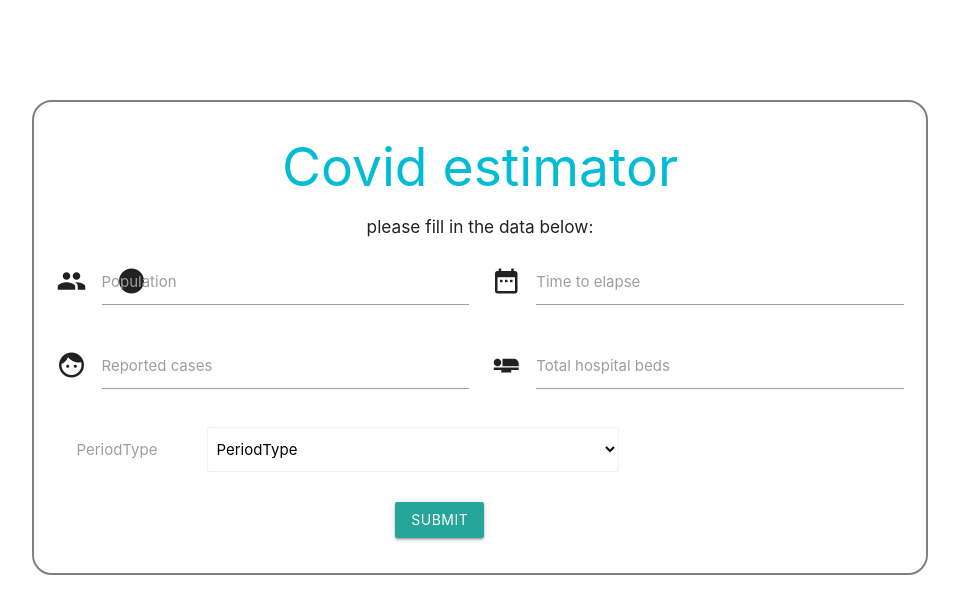
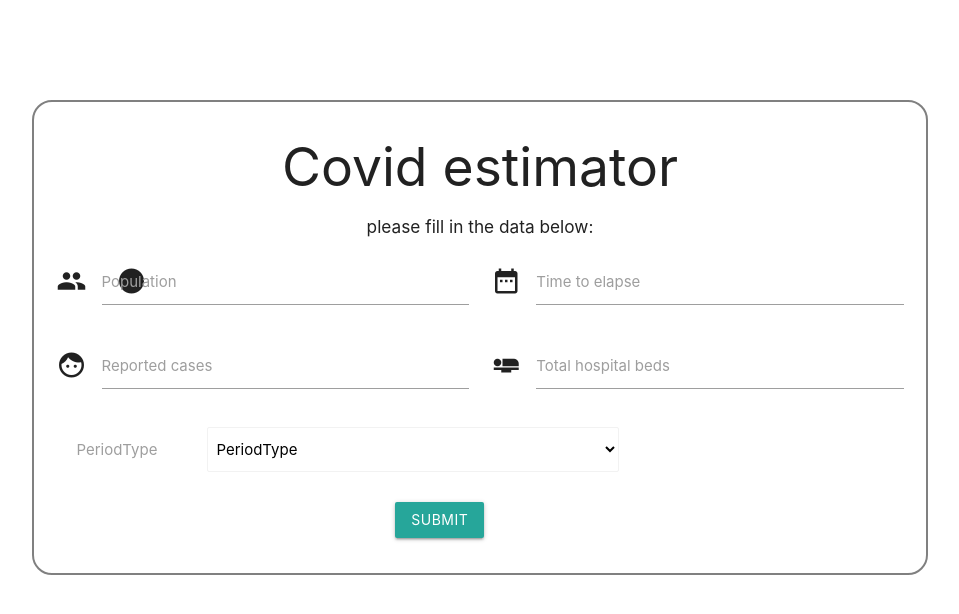
Before and after one commit to paulkahura/sdlg-py, a website: page index.html in a window 1280 px wide. Shown: the whole page, without its empty margins (160-1119 px from the left). Drawn offline with nearby package versions, Linux system fonts and the light colour scheme.

Commit message:
contrast improve

```diff
--- a/index.html
+++ b/index.html
@@ -13,7 +13,7 @@
   <body>
       <div class="container whitesmoke" style="margin-top: 100px; border-radius:20px;border:2px grey solid">
             <div class="row">
-                <h2 class="center cyan-text">Covid estimator </h2>
+                <h2 class="center">Covid estimator </h2>
                 <h6 class="center">please fill in the data below:
                 </h6>
                 <form class="col s12">
```
